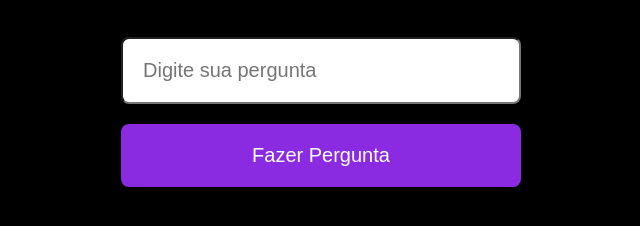
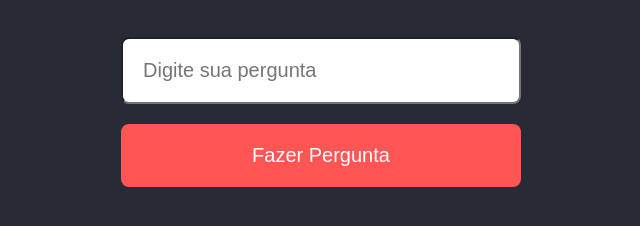
Before and after one commit to walterowisk/maratona-explorer, a plain HTML site: page index.html in a window 1280 px wide. Shown: the part 490-716 px from the top of the page, without its empty margins (319-959 px from the left). Drawn offline with Linux system fonts and the light colour scheme.

Commit message:
Alteração de background-color e button color

```diff
--- a/index.css
+++ b/index.css
@@ -4,7 +4,7 @@
 }
 
 body {
-    background-color: black;
+    background-color: #282a36;
     color: white;
     text-align: center;
     font-family: sans-serif;
@@ -42,7 +42,7 @@ input {
 
 button {
     border: none;
-    background-color: blueviolet;
+    background-color: #ff5555;
     color: white;
     transition: filter .2s;
 }
```
